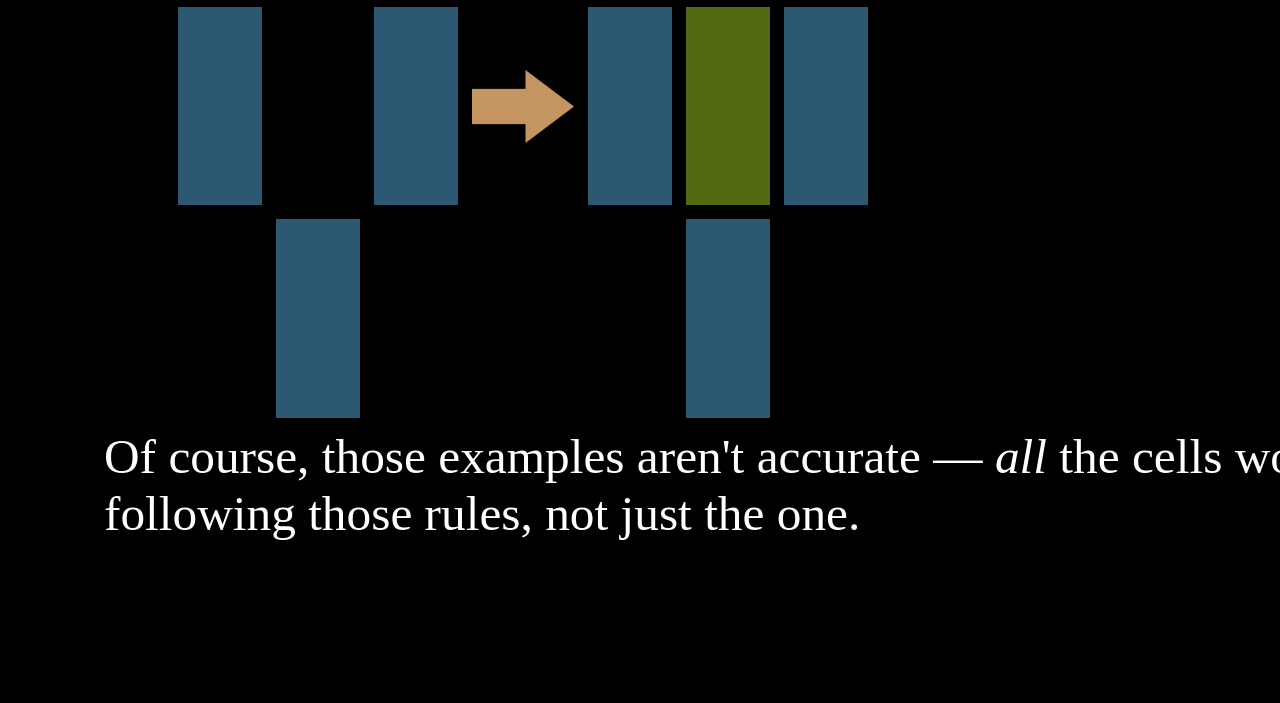
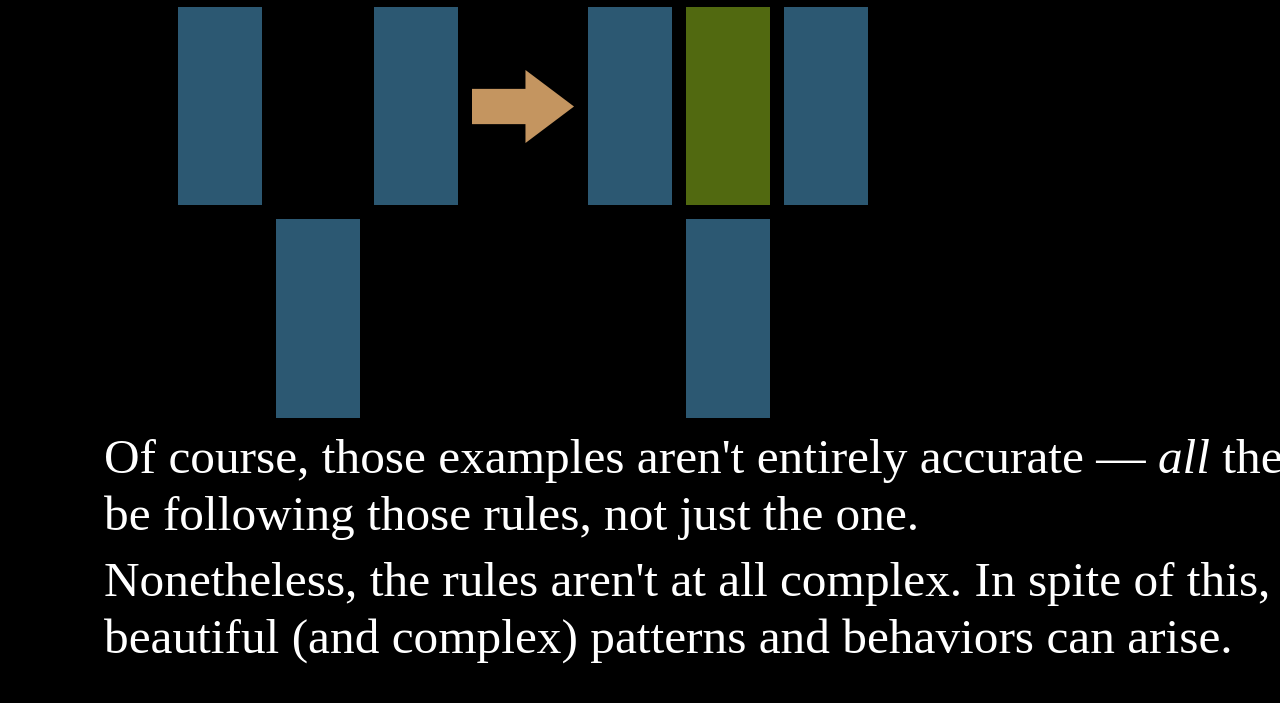
Before and after one commit to grey280/variations-poster, a plain HTML site: page index.html in a window 1280 px wide. Shown: the part 2482-3185 px from the top of the page. Drawn offline with Linux system fonts and the light colour scheme.

Commit message:
More text, and line the center column up with the left

```diff
--- a/index.html
+++ b/index.html
@@ -93,7 +93,7 @@
 	}
 
 	section.bottom{
-		bottom:2in;
+		bottom:2.4in;
 	}
 
 	section h1{
@@ -225,7 +225,8 @@
 		<li>Any dead cell with exactly three live neighbors becomes alive</li>
 		<img src="./rule4.png">
 	</ol>
-	<p style="clear:left">Of course, those examples aren't accurate &mdash; <em>all</em> the cells would be following those rules, not just the one.</p>
+	<p style="clear:left">Of course, those examples aren't entirely accurate &mdash; <em>all</em> the cells would be following those rules, not just the one.</p>
+	<p>Nonetheless, the rules aren't at all complex. In spite of this, some truly beautiful (and complex) patterns and behaviors can arise.</p>
 </section>
 <section class="second">
 	<img src="./Screenshot2.png" class="screenshot">
```
